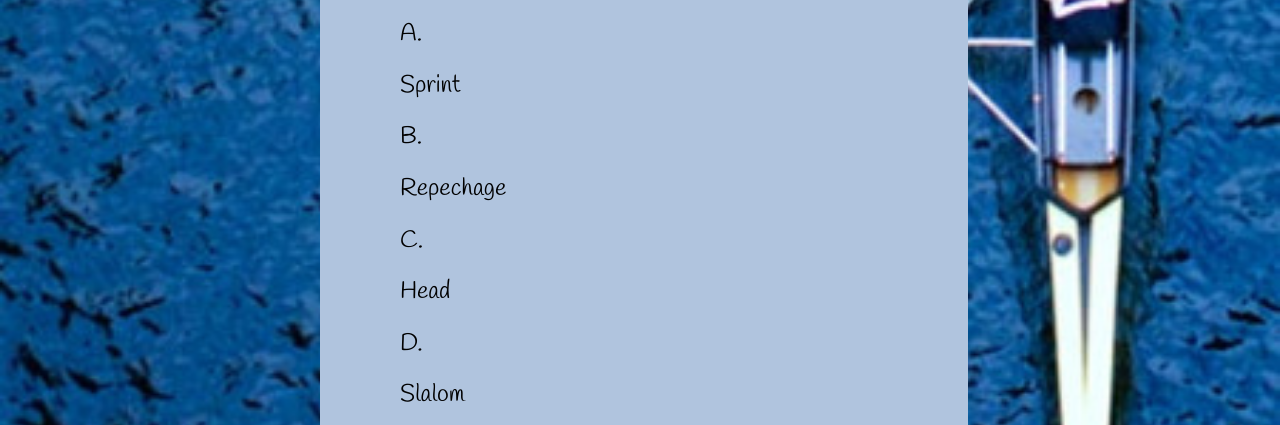
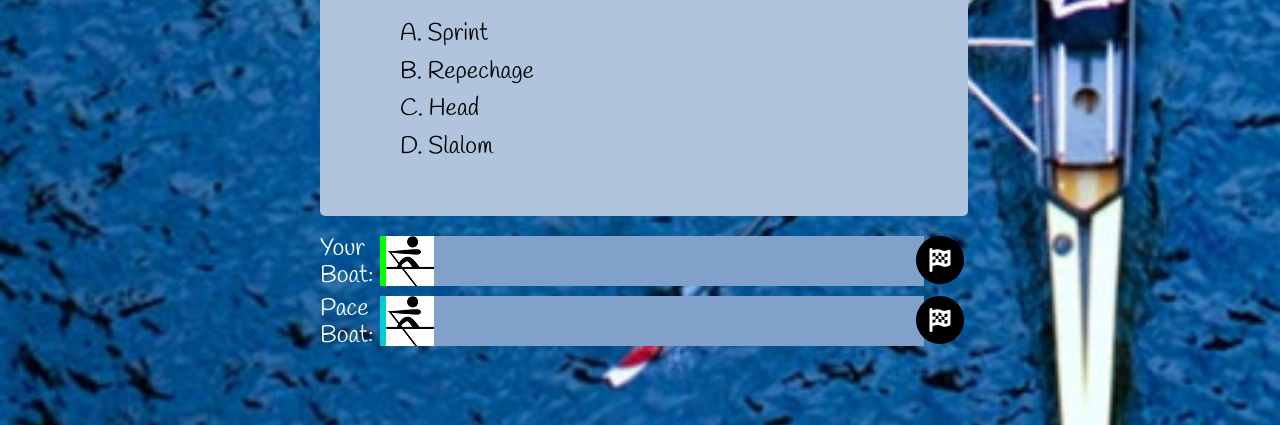
Before and after one commit to tlgbragdon/RowingQuiz, a plain HTML site: page index.html in a window 1280 px wide. Shown: the part 375-800 px from the top of the page. Drawn offline with nearby package versions, Linux system fonts and the light colour scheme.

Commit message:
fix spacing issue when run on Firefox

```diff
--- a/css/main.css
+++ b/css/main.css
@@ -112,6 +112,7 @@ ol.choices {
 
 ol.choices li {
 	padding-left: 15px;
+	padding-bottom: 10px;
 	margin-left: 5px;
 }
 
--- a/js/app.js
+++ b/js/app.js
@@ -235,7 +235,7 @@ $(document).ready(function(){
 			$('span.qHeader').text("Question " + (quiz.current_question + 1) + ":");
 			$('h3.question').text(q.quest);
 			for (var i=0; i < q.options.length; i++) {
-			    $('ol.choices').append('<li class=' + i + '><p>'+ q.options[i] + '</p></li>');
+			    $('ol.choices').append('<li class=' + i + '>'+ q.options[i] + '</li>');
 			};
 	};
 
```
